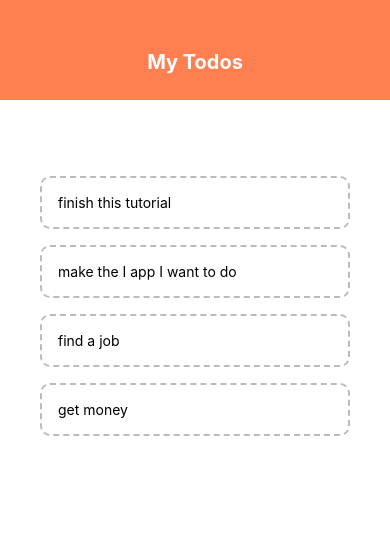
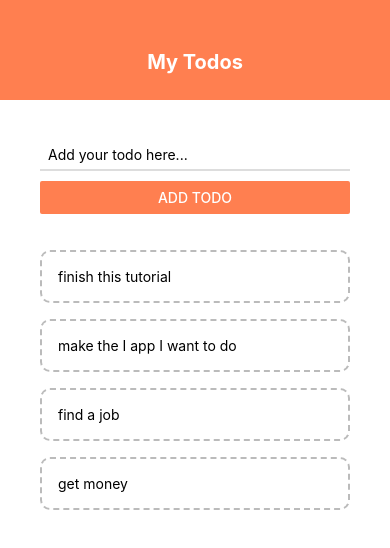
Before and after one commit to DimoDimchev/LearningReactNative, a React Native app: screen / in a window 390 px wide. Shown: the top 548 px of the page. Built offline with nearby package versions, Linux system fonts and the light colour scheme.

Commit message:
Added form component for adding new todos

```diff
--- a/App.js
+++ b/App.js
@@ -1,8 +1,10 @@
 import { StatusBar } from 'expo-status-bar';
 import React, {useState} from 'react';
-import { FlatList, Text, StyleSheet, View } from 'react-native';
+import { FlatList, StyleSheet, View } from 'react-native';
+
 import Header from './components/header'
 import ToDoItem from './components/todoitem'
+import AddTodo from './components/addTodo'
 
 // ToDo App
 export default function App() {
@@ -19,11 +21,21 @@ export default function App() {
     })
   }
 
+  const submitHandler = (text) => {
+    setTodos((previousTodos) => {
+      return [
+        {text: text, key: Math.random().toString() },
+        ...previousTodos
+      ]
+    });
+  }
+
   return (
     <View style={styles.container}>
+
       <Header/>
       <View style={styles.content}>
-        {/* form */}
+        <AddTodo submitHandler={submitHandler}/>
         <View style={styles.list}>
           <FlatList
             data={todos}
--- /dev/null
+++ b/components/addTodo.js
@@ -0,0 +1,34 @@
+import React, {useState} from 'react';
+import { View, Button, StyleSheet, TextInput } from 'react-native';
+
+export default function AddTodo({submitHandler}) {
+    const [text, setText] = useState('')
+
+    const changeHandler = (value) => {
+      setText(value)
+    }
+    return (
+        <View>
+            <TextInput
+                style={styles.input}
+                placeholder='Add your todo here...'
+                onChangeText={changeHandler}
+            />
+            <Button
+                onPress={() => submitHandler(text)}
+                title='Add Todo'
+                color='coral'
+            />
+        </View>
+  );
+}
+
+const styles = StyleSheet.create({
+    input: {
+        marginBottom: 10,
+        paddingHorizontal: 8,
+        paddingVertical: 6,
+        borderBottomWidth: 2,
+        borderBottomColor: '#dddddd'
+    },
+});
```
